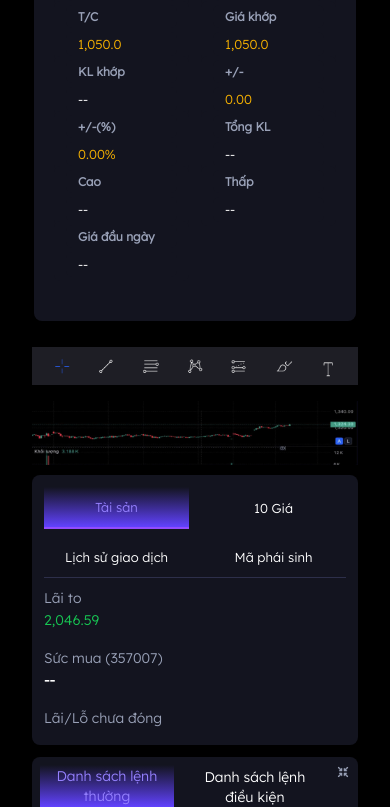
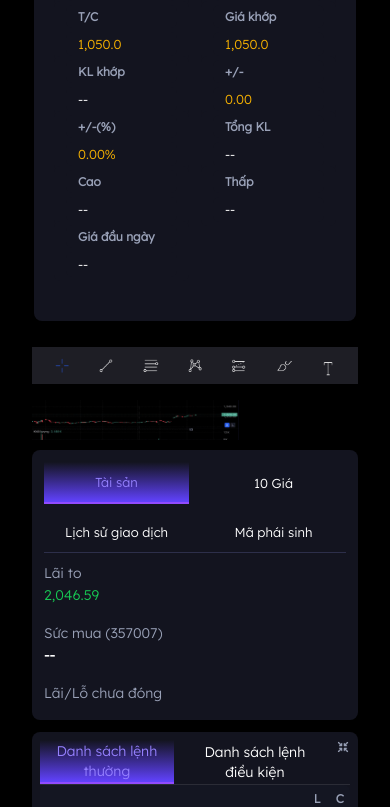
Before and after one commit to nguyen-huy-hoang-1708/dl_7, a React (Create React App) app: page / in a window 390 px wide. Shown: the part 1156-1963 px from the top of the page. Built offline with nearby package versions, Linux system fonts and the light colour scheme.

Commit message:
update responsive

```diff
--- a/src/components/Bieudo.jsx
+++ b/src/components/Bieudo.jsx
@@ -24,7 +24,7 @@ function Bieudo() {
           <img src={Six} alt="six" />
         </div>
         <div className="bieudo-image">
-          <img src={Bieu_do} alt="Biểu đồ" />
+          <img src={Bieu_do} alt="Biểu đồ" className="size"/>
         </div>
       </div>
 
--- a/src/components/OrderForm.jsx
+++ b/src/components/OrderForm.jsx
@@ -1,4 +1,4 @@
-import React from 'react';
+import React  from 'react';
 import '../style/OrderForm.css';
 import Option from '../assets/Option.png';
 
@@ -61,4 +61,7 @@ function OrderForm() {
   );
 }
 
+
+
+
 export default OrderForm;
--- a/src/style/Bieudo.css
+++ b/src/style/Bieudo.css
@@ -53,8 +53,9 @@
 }
 
 .bieudo-image img {
-  max-width: 910px;
-  width: 1102px;
+  max-width: 53vw;
+  width: auto;
+  width: 1098px;
   height: 208px;
   object-fit: contain;
   display: block;
@@ -63,6 +64,7 @@
   flex: 1 1 auto;
   background: black;
 }
+
 
 /* Cột nội dung bên phải */
 .bieudo-info-panel {
@@ -175,39 +177,49 @@
 }
 
 /*RESPONSIVE*/
-@media (max-width: 1324px) {
+@media (max-width: 1024px) {
   .bieudo {
     flex-direction: column;
+    display: flex;
   }
 
   .bieudo-left {
     width: 100%;
-    flex-direction: column;
+    flex-direction: row;
     max-width: 100%;
     display: flex;
-    flex-direction: row;
     gap: 16px;
-    flex: 1 1 60%;
     flex-wrap: wrap;
   }
 
+  .size {
+    object-fit: contain;
+    display: block;
+  }
+
   .bieudo-icons-column {
+    display: flex;
     flex-direction: row;
     justify-content: space-around;
     padding: 8px;
   }
 
   .bieudo-icons-column img {
-    width: 32px;
+    width: 30px;
     height: auto;
+    display: flex;
+    flex-direction: row;
   }
 
   .bieudo-image {
+    padding: 0;
+    margin: 0;
     width: 100%;
     height: auto;
     object-fit: contain;
     display: block;
     max-width: 100%;
+    overflow-x: auto;
   }
 
   .bieudo-info-panel {
--- a/src/style/MarketSummary.css
+++ b/src/style/MarketSummary.css
@@ -79,7 +79,7 @@
 /*RESPONSIVE*/
 @media (max-width: 1279px) {
   .market-item {
-    flex: 1 1 calc(25% - 16px);
+    flex: 1 1 calc(33.33% - 16px);
   }
 }
 
@@ -91,7 +91,7 @@
 
 @media (max-width: 767px) {
   .market-item {
-    flex: 1 1 calc(50% - 16px);
+    flex: 1 1 calc(33.33% - 16px);
   }
 }
 
--- a/src/style/OrderBookTabs.css
+++ b/src/style/OrderBookTabs.css
@@ -246,7 +246,7 @@ td.actions-cell {
 
 
 /*RESPONSIVE*/
-@media (max-width: 768px) {
+@media (max-width: 1024px) {
   .order-book-tabs {
     width: 100%;
     padding: 8px;
--- a/src/style/OrderForm.css
+++ b/src/style/OrderForm.css
@@ -371,13 +371,30 @@ letter-spacing: 0%;
 }
 
 
+.menu-toggle-label {
+  display: none;
+}
+
 
 /*RESPONSIVE*/
-@media (max-width: 768px) {
+@media (max-width: 1024px) {
+  .menu-toggle-label {
+    display: inline-block;
+    background: #13141F;
+    color: #fff;
+    border: none;
+  }
+
+
   .order-form {
     max-width: 100%;
     padding: 12px;
     border-radius: 8px;
+    height: 100%;
+  }
+
+  .order-type {
+    display: none;
   }
 
   .order-form h3 {
--- a/src/style/TopNavbar.css
+++ b/src/style/TopNavbar.css
@@ -193,5 +193,7 @@
 
   .logo {
     margin-bottom: 8px;
+    align-items: center;
+    text-align: center;
   }
 }
```
